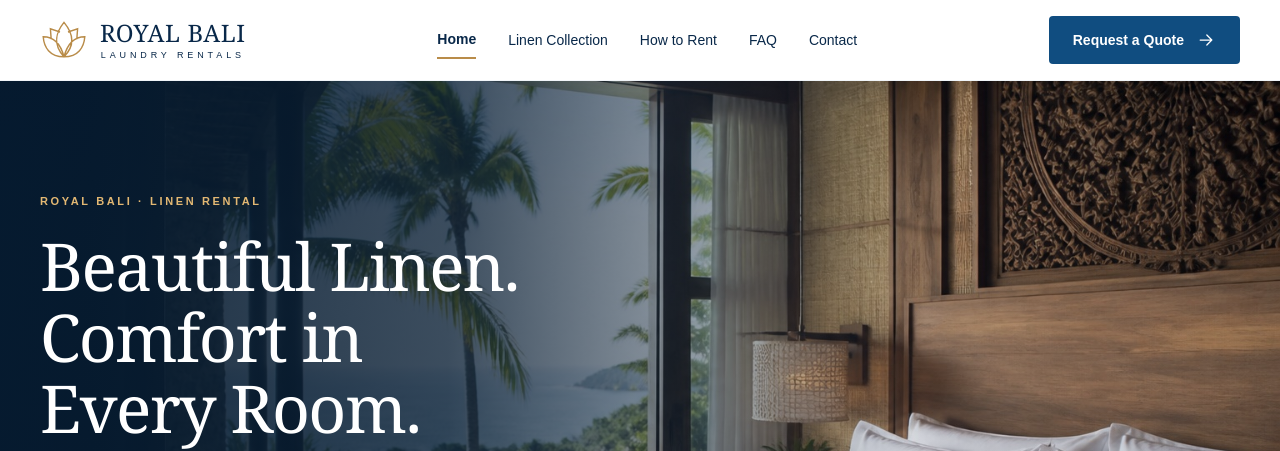
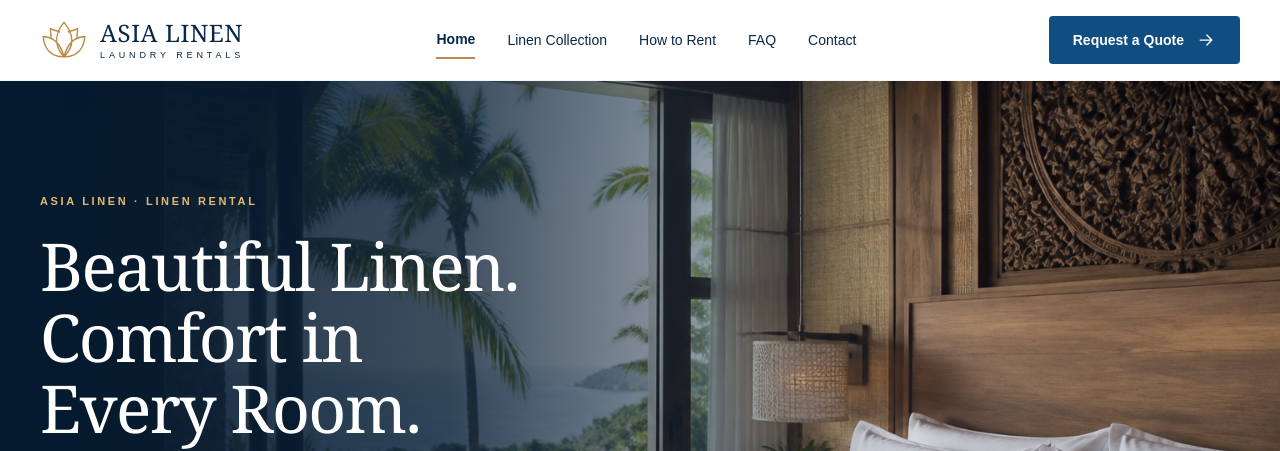
Before and after one commit to alfonsoricky/rental-linen, a PHP site: page / in a window 1280 px wide. Shown: the top 451 px of the page. Run offline with PHP 8.4, Linux system fonts and the light colour scheme.

Commit message:
Rename website brand to Asia Linen

```diff
--- a/index.php
+++ b/index.php
@@ -1,7 +1,7 @@
 <?php
 $phone = '0822-3796-3375';
 $whatsappBase = 'https://wa.me/6282237963375';
-$quoteUrl = $whatsappBase . '?text=' . rawurlencode('Hello Royal Bali, I would like to request a linen rental quotation.');
+$quoteUrl = $whatsappBase . '?text=' . rawurlencode('Hello Asia Linen, I would like to request a linen rental quotation.');
 $products = [
     ['name' => 'Towels & Bath Mats', 'image' => 'towels.jpg', 'alt' => 'Illustration of white towels arranged in a villa bathroom', 'tag' => 'BATH COLLECTION', 'description' => 'A comfortable touch for your guest bathroom essentials.', 'spec' => 'Bath Towel · Bath Mat · Hand Towel · Face Towel', 'detail' => 'White · A choice of sizes for your needs', 'items' => ['Bath Towel — 68 × 140', 'Bath Mat — 50 × 75', 'Hand Towel — 40 × 70', 'Face Towel — 30 × 30']],
     ['name' => 'Pillowcases', 'image' => 'pillows.jpg', 'alt' => 'Illustration of white pillows and folded sheets', 'tag' => 'PILLOW COLLECTION', 'description' => 'Plain white linen for a neatly finished bed.', 'spec' => 'Available in 50 × 70 and 50 × 90', 'detail' => 'CVC · TC 200 / TC 250 · Plain white', 'items' => ['50 × 70 — CVC TC 200 or TC 250', '50 × 90 — CVC TC 200 or TC 250']],
@@ -19,9 +19,9 @@ function icon($name, $class = 'h-5 w-5') {
 <head>
     <meta charset="UTF-8">
     <meta name="viewport" content="width=device-width, initial-scale=1.0">
-    <meta name="description" content="Royal Bali Laundry Rentals offers towels, pillowcases, sheets and duvets for hotels. Explore our linen collection and request a rental quotation.">
+    <meta name="description" content="Asia Linen offers towels, pillowcases, sheets and duvets for hotels. Explore our linen collection and request a rental quotation.">
     <meta name="theme-color" content="#092849">
-    <title>Royal Bali Laundry Rentals — Linen Rental for Hotels</title>
+    <title>Asia Linen — Linen Rental for Hotels</title>
     <link rel="stylesheet" href="assets/css/style.css">
     <link rel="preload" as="image" href="assets/images/hero.jpg">
 </head>
@@ -29,9 +29,9 @@ function icon($name, $class = 'h-5 w-5') {
 <a href="#main" class="sr-only focus:not-sr-only focus:fixed focus:top-2 focus:left-2 focus:z-50 focus:bg-white focus:p-4">Skip to content</a>
 <header class="sticky top-0 z-40 border-b border-slate-100 bg-white/95 backdrop-blur">
     <div class="wrap flex h-20 items-center justify-between gap-6">
-        <a href="#beranda" aria-label="Royal Bali Laundry Rentals — home" class="flex items-center gap-3">
+        <a href="#beranda" aria-label="Asia Linen — home" class="flex items-center gap-3">
             <svg class="h-12 w-12 text-gold" viewBox="0 0 60 60" fill="none" stroke="currentColor" stroke-width="1.8" aria-hidden="true"><path d="M30 51C15 35 21 19 30 8c10 12 16 27 0 43ZM30 51C12 51 5 39 4 26c11 0 21 6 26 25Zm0 0c18 0 25-12 26-25-11 0-21 6-26 25ZM14 29l-1-13 12 4m21 9 1-13-12 4"/></svg>
-            <span><span class="block font-display text-2xl tracking-wide">ROYAL BALI</span><span class="block text-center text-[9px] tracking-[.43em]">LAUNDRY RENTALS</span></span>
+            <span><span class="block font-display text-2xl tracking-wide">ASIA LINEN</span><span class="block text-center text-[9px] tracking-[.43em]">LAUNDRY RENTALS</span></span>
         </a>
         <nav aria-label="Main navigation" class="hidden items-center gap-8 text-sm lg:flex">
             <a href="#beranda" class="border-b-2 border-gold py-2 font-semibold">Home</a><a href="#koleksi" class="hover:text-gold">Linen Collection</a><a href="#cara-sewa" class="hover:text-gold">How to Rent</a><a href="#faq" class="hover:text-gold">FAQ</a><a href="#kontak" class="hover:text-gold">Contact</a>
@@ -47,7 +47,7 @@ function icon($name, $class = 'h-5 w-5') {
         <div class="hero-shade absolute inset-0 -z-10"></div>
         <div class="wrap py-20 md:py-24 lg:py-28">
             <div class="max-w-2xl">
-                <p class="eyebrow !text-[#e3b873]">ROYAL BALI · LINEN RENTAL</p>
+                <p class="eyebrow !text-[#e3b873]">ASIA LINEN · LINEN RENTAL</p>
                 <h1 class="mt-5 max-w-xl font-display text-[42px] leading-[1.08] tracking-tight sm:text-6xl lg:text-[66px]">Beautiful Linen.<br>Comfort in<br>Every Room.</h1>
                 <p class="mt-6 max-w-lg text-base leading-7 text-slate-100 md:text-lg">Towels and bed linen to support your hotel’s everyday needs. Explore our collections and let us prepare a quotation for your property.</p>
                 <div class="mt-8 flex flex-wrap gap-3"><a href="#koleksi" class="btn border border-white/70 bg-white/5 hover:bg-white/15">Explore the Collection <?= icon('arrow') ?></a><a href="<?= e($quoteUrl) ?>" target="_blank" rel="noopener noreferrer" class="btn bg-white text-navy hover:bg-cream">Request a Quote <?= icon('arrow') ?></a></div>
@@ -64,7 +64,7 @@ function icon($name, $class = 'h-5 w-5') {
                     <img src="assets/images/<?= e($product['image']) ?>" alt="<?= e($product['alt']) ?>" width="768" height="512" loading="lazy" class="aspect-[1.5] w-full object-cover <?= $index === 2 ? 'object-right' : '' ?>">
                     <div class="flex flex-1 flex-col p-5"><p class="text-[9px] font-semibold tracking-[.16em] text-gold"><?= e($product['tag']) ?></p><h3 class="mt-2 font-display text-2xl"><?= e($product['name']) ?></h3><p class="mt-3 min-h-15 text-sm leading-6 text-slate-600"><?= e($product['description']) ?></p><p class="mt-4 text-xs font-semibold leading-5"><?= e($product['spec']) ?></p><p class="mt-1 text-xs leading-5 text-slate-500"><?= e($product['detail']) ?></p>
                     <details class="mt-4 border-t border-slate-100 py-3 text-xs"><summary class="flex items-center justify-between font-semibold">View options <span class="plus text-lg transition-transform">+</span></summary><ul class="mt-3 space-y-2 leading-5 text-slate-600"><?php foreach ($product['items'] as $item): ?><li><?= e($item) ?></li><?php endforeach; ?></ul></details>
-                    <a href="<?= e($whatsappBase . '?text=' . rawurlencode('Hello Royal Bali, I would like to enquire about ' . $product['name'] . '. Please share availability and a rental quotation.')) ?>" target="_blank" rel="noopener noreferrer" class="btn btn-primary mt-auto !px-3 !text-xs">Enquire About This Collection <?= icon('arrow', 'h-4 w-4') ?></a></div>
+                    <a href="<?= e($whatsappBase . '?text=' . rawurlencode('Hello Asia Linen, I would like to enquire about ' . $product['name'] . '. Please share availability and a rental quotation.')) ?>" target="_blank" rel="noopener noreferrer" class="btn btn-primary mt-auto !px-3 !text-xs">Enquire About This Collection <?= icon('arrow', 'h-4 w-4') ?></a></div>
                 </article>
             <?php endforeach; ?>
             </div>
@@ -74,16 +74,16 @@ function icon($name, $class = 'h-5 w-5') {
     <div class="border-y border-slate-100 bg-[#f3f6f8]"><div class="wrap grid gap-7 py-8 sm:grid-cols-2 lg:grid-cols-4"><?php foreach ([['truck','Delivery One Day Before Use'],['layers','CVC TC 200 & 250 Options'],['calendar','Flexible Rental Periods'],['pin','Based in Denpasar']] as [$symbol,$label]): ?><div class="flex items-center gap-4 text-sm font-medium"><?= icon($symbol,'h-8 w-8 shrink-0 text-blue') ?><span><?= e($label) ?></span></div><?php endforeach; ?></div></div>
     <section id="cara-sewa" class="bg-cream py-16 md:py-24"><div class="wrap grid items-center gap-12 lg:grid-cols-2">
         <div class="relative"><img src="assets/images/pillows.jpg" alt="Illustration of neatly folded white linen" loading="lazy" width="768" height="512" class="aspect-[1.15] w-full object-cover"><div class="absolute -bottom-5 right-5 border border-gold/30 bg-white px-6 py-5 shadow-sm"><p class="font-display text-2xl">Your needs,</p><p class="mt-1 text-sm text-slate-600">the right linen selection.</p></div></div>
-        <div class="pt-5 lg:pt-0"><p class="eyebrow">HOW TO RENT</p><h2 class="section-title mt-3">Start with what<br>your property needs.</h2><p class="mt-5 leading-7 text-slate-600">Tell us your preferred linen, quantities and rental dates. Discuss the details with the Royal Bali team.</p><ol class="mt-8 space-y-6"><?php foreach ([['Choose your linen','Select the towels, pillowcases, sheets or duvets you need.'],['Share your requirements','Let us know the quantities and your rental start and end dates.'],['Confirm your quote & schedule','Agree on the rental details and delivery schedule with our team.']] as $i => [$title,$copy]): ?><li class="flex gap-5"><span class="pt-1 font-display text-2xl text-gold">0<?= $i+1 ?></span><div><h3 class="font-semibold"><?= e($title) ?></h3><p class="mt-1 text-sm leading-6 text-slate-600"><?= e($copy) ?></p></div></li><?php endforeach; ?></ol></div>
+        <div class="pt-5 lg:pt-0"><p class="eyebrow">HOW TO RENT</p><h2 class="section-title mt-3">Start with what<br>your property needs.</h2><p class="mt-5 leading-7 text-slate-600">Tell us your preferred linen, quantities and rental dates. Discuss the details with the Asia Linen team.</p><ol class="mt-8 space-y-6"><?php foreach ([['Choose your linen','Select the towels, pillowcases, sheets or duvets you need.'],['Share your requirements','Let us know the quantities and your rental start and end dates.'],['Confirm your quote & schedule','Agree on the rental details and delivery schedule with our team.']] as $i => [$title,$copy]): ?><li class="flex gap-5"><span class="pt-1 font-display text-2xl text-gold">0<?= $i+1 ?></span><div><h3 class="font-semibold"><?= e($title) ?></h3><p class="mt-1 text-sm leading-6 text-slate-600"><?= e($copy) ?></p></div></li><?php endforeach; ?></ol></div>
     </div></section>
     <section id="faq" class="py-16 md:py-20"><div class="wrap grid gap-8 lg:grid-cols-[.8fr_1.2fr]"><div><p class="eyebrow">RENTAL INFORMATION</p><h2 class="section-title mt-3">Before<br>you rent.</h2><p class="mt-5 max-w-sm text-sm leading-7 text-slate-600">A few things to know when planning your linen rental.</p></div><div>
     <?php foreach ([['Is there a minimum rental period?','There is no minimum rental period. Let us know your required dates when requesting a quote.'],['When is linen delivered and collected?','Linen is delivered one day before use. The collection schedule is confirmed with our team when booking.'],['How do I request a quote?','Click Request a Quote to chat with us on WhatsApp, or use the form below to include your linen selection, quantities and rental dates.'],['What happens if linen is damaged or lost?','Damage, stains, burns or loss are subject to replacement charges under the rental terms. Full details are provided when booking.'],['Do you deliver to my property?','Share your property location with our team to confirm service coverage and delivery arrangements.']] as [$question,$answer]): ?><details class="border-b border-slate-200 py-5"><summary class="flex items-center justify-between gap-5 text-sm font-semibold"><?= e($question) ?><span class="plus text-2xl font-normal text-gold transition-transform">+</span></summary><p class="mt-4 pr-7 text-sm leading-7 text-slate-600"><?= e($answer) ?></p></details><?php endforeach; ?>
     </div></div></section>
-    <section id="penawaran" class="bg-navy py-16 text-white md:py-20"><div class="wrap grid gap-12 lg:grid-cols-2"><div><p class="eyebrow !text-[#e3b873]">LET’S DISCUSS YOUR REQUIREMENTS</p><h2 class="section-title mt-4">Linen for your rooms.<br>A quote for your needs.</h2><p class="mt-6 max-w-md leading-7 text-slate-300">Tell us what you need and continue to WhatsApp with your request ready to send to the Royal Bali team.</p><a href="tel:+6282237963375" class="mt-8 inline-flex items-center gap-4 text-xl"><?= icon('phone','h-7 w-7 text-[#e3b873]') ?><?= e($phone) ?></a><p class="mt-3 text-sm text-slate-300">Contact our team for quotations and availability.</p></div>
+    <section id="penawaran" class="bg-navy py-16 text-white md:py-20"><div class="wrap grid gap-12 lg:grid-cols-2"><div><p class="eyebrow !text-[#e3b873]">LET’S DISCUSS YOUR REQUIREMENTS</p><h2 class="section-title mt-4">Linen for your rooms.<br>A quote for your needs.</h2><p class="mt-6 max-w-md leading-7 text-slate-300">Tell us what you need and continue to WhatsApp with your request ready to send to the Asia Linen team.</p><a href="tel:+6282237963375" class="mt-8 inline-flex items-center gap-4 text-xl"><?= icon('phone','h-7 w-7 text-[#e3b873]') ?><?= e($phone) ?></a><p class="mt-3 text-sm text-slate-300">Contact our team for quotations and availability.</p></div>
     <form id="quote-form" class="rounded-sm bg-white p-6 text-navy md:p-8"><h3 class="font-display text-2xl">Prepare Your Quote Request</h3><div class="mt-6 grid gap-4 sm:grid-cols-2"><label class="text-xs font-semibold">Your name<input required name="name" autocomplete="name" maxlength="100" class="field" placeholder="Full name"></label><label class="text-xs font-semibold">Property name<input required name="property" autocomplete="organization" maxlength="150" class="field" placeholder="Hotel / property name"></label><label class="text-xs font-semibold">Collection<select name="product" id="product-select" class="field"><?php foreach ($products as $product): ?><option><?= e($product['name']) ?></option><?php endforeach; ?></select></label><label class="text-xs font-semibold">Rental start date<input required type="date" name="date" class="field"></label><label class="text-xs font-semibold sm:col-span-2">Your requirements<textarea required name="details" rows="3" maxlength="2000" class="field" placeholder="Linen types and quantities, rental duration, and property location"></textarea></label></div><button type="submit" class="btn btn-primary mt-5 w-full">Continue to WhatsApp <?= icon('arrow') ?></button><p class="mt-3 text-xs leading-5 text-slate-500">Your request opens in WhatsApp. Review the message and tap Send to share it with our team.</p></form>
     </div></section>
 </main>
-<footer id="kontak" class="bg-cream py-12"><div class="wrap"><div class="grid gap-8 md:grid-cols-[1fr_1fr_auto]"><div><p class="font-display text-2xl">ROYAL BALI</p><p class="mt-2 text-[10px] tracking-[.3em]">LAUNDRY RENTALS</p><p class="mt-4 max-w-xs text-sm leading-6 text-slate-600">Linen and towels to support the everyday needs of your hotel.</p></div><div><h2 class="text-sm font-semibold">Visit & Contact Us</h2><address class="mt-4 text-sm not-italic leading-7 text-slate-600">Jalan Gunung Patas 1 No. 81B<br>Padang Sambian Kelod, Denpasar Barat<br><a class="hover:text-blue" href="tel:+6282237963375"><?= e($phone) ?></a></address></div><div class="flex flex-col gap-3 text-sm"><a href="#koleksi">Linen Collection</a><a href="#cara-sewa">How to Rent</a><a href="#faq">Rental Terms</a><a href="<?= e($quoteUrl) ?>" target="_blank" rel="noopener noreferrer">Request a Quote ↗</a></div></div><div class="mt-9 flex flex-wrap justify-between gap-3 border-t border-slate-200 pt-6 text-xs text-slate-500"><p>© <?= date('Y') ?> Royal Bali Laundry Rentals.</p><p>Illustrative images, not photographs of actual products.</p></div></div></footer>
+<footer id="kontak" class="bg-cream py-12"><div class="wrap"><div class="grid gap-8 md:grid-cols-[1fr_1fr_auto]"><div><p class="font-display text-2xl">ASIA LINEN</p><p class="mt-2 text-[10px] tracking-[.3em]">LAUNDRY RENTALS</p><p class="mt-4 max-w-xs text-sm leading-6 text-slate-600">Linen and towels to support the everyday needs of your hotel.</p></div><div><h2 class="text-sm font-semibold">Visit & Contact Us</h2><address class="mt-4 text-sm not-italic leading-7 text-slate-600">Jalan Gunung Patas 1 No. 81B<br>Padang Sambian Kelod, Denpasar Barat<br><a class="hover:text-blue" href="tel:+6282237963375"><?= e($phone) ?></a></address></div><div class="flex flex-col gap-3 text-sm"><a href="#koleksi">Linen Collection</a><a href="#cara-sewa">How to Rent</a><a href="#faq">Rental Terms</a><a href="<?= e($quoteUrl) ?>" target="_blank" rel="noopener noreferrer">Request a Quote ↗</a></div></div><div class="mt-9 flex flex-wrap justify-between gap-3 border-t border-slate-200 pt-6 text-xs text-slate-500"><p>© <?= date('Y') ?> Asia Linen.</p><p>Illustrative images, not photographs of actual products.</p></div></div></footer>
 <script>
 const menuToggle = document.getElementById('menu-toggle');
 const menu = document.getElementById('mobile-menu');
@@ -91,7 +91,7 @@ menuToggle.addEventListener('click', () => { const open = menuToggle.getAttribut
 menu.querySelectorAll('a').forEach(link => link.addEventListener('click', () => { menu.hidden = true; menuToggle.setAttribute('aria-expanded', 'false'); menuToggle.setAttribute('aria-label','Open menu'); }));
 document.addEventListener('keydown', event => { if (event.key === 'Escape' && !menu.hidden) { menu.hidden = true; menuToggle.setAttribute('aria-expanded','false'); menuToggle.setAttribute('aria-label','Open menu'); menuToggle.focus(); } });
 const form = document.getElementById('quote-form');
-form.addEventListener('submit', event => { event.preventDefault(); const data = new FormData(form); const date = new Date(data.get('date') + 'T12:00:00').toLocaleDateString('en-GB', {day:'numeric', month:'long', year:'numeric'}); const message = `Hello Royal Bali, I would like to request a linen rental quotation.\n\nName: ${data.get('name').trim()}\nProperty: ${data.get('property').trim()}\nCollection: ${data.get('product')}\nRental start date: ${date}\nRequirements: ${data.get('details').trim()}`; window.location.assign(<?= json_encode($whatsappBase) ?> + '?text=' + encodeURIComponent(message)); });
+form.addEventListener('submit', event => { event.preventDefault(); const data = new FormData(form); const date = new Date(data.get('date') + 'T12:00:00').toLocaleDateString('en-GB', {day:'numeric', month:'long', year:'numeric'}); const message = `Hello Asia Linen, I would like to request a linen rental quotation.\n\nName: ${data.get('name').trim()}\nProperty: ${data.get('property').trim()}\nCollection: ${data.get('product')}\nRental start date: ${date}\nRequirements: ${data.get('details').trim()}`; window.location.assign(<?= json_encode($whatsappBase) ?> + '?text=' + encodeURIComponent(message)); });
 </script>
 </body>
 </html>
--- a/package.json
+++ b/package.json
@@ -1,7 +1,7 @@
 {
   "name": "rental-linen",
   "version": "1.0.0",
-  "description": "Royal Bali Laundry Rentals landing page",
+  "description": "Asia Linen landing page",
   "scripts": {
     "build": "tailwindcss -i ./src/input.css -o ./assets/css/style.css --minify",
     "dev": "tailwindcss -i ./src/input.css -o ./assets/css/style.css --watch"
```
Also changed, not shown: README.md.
